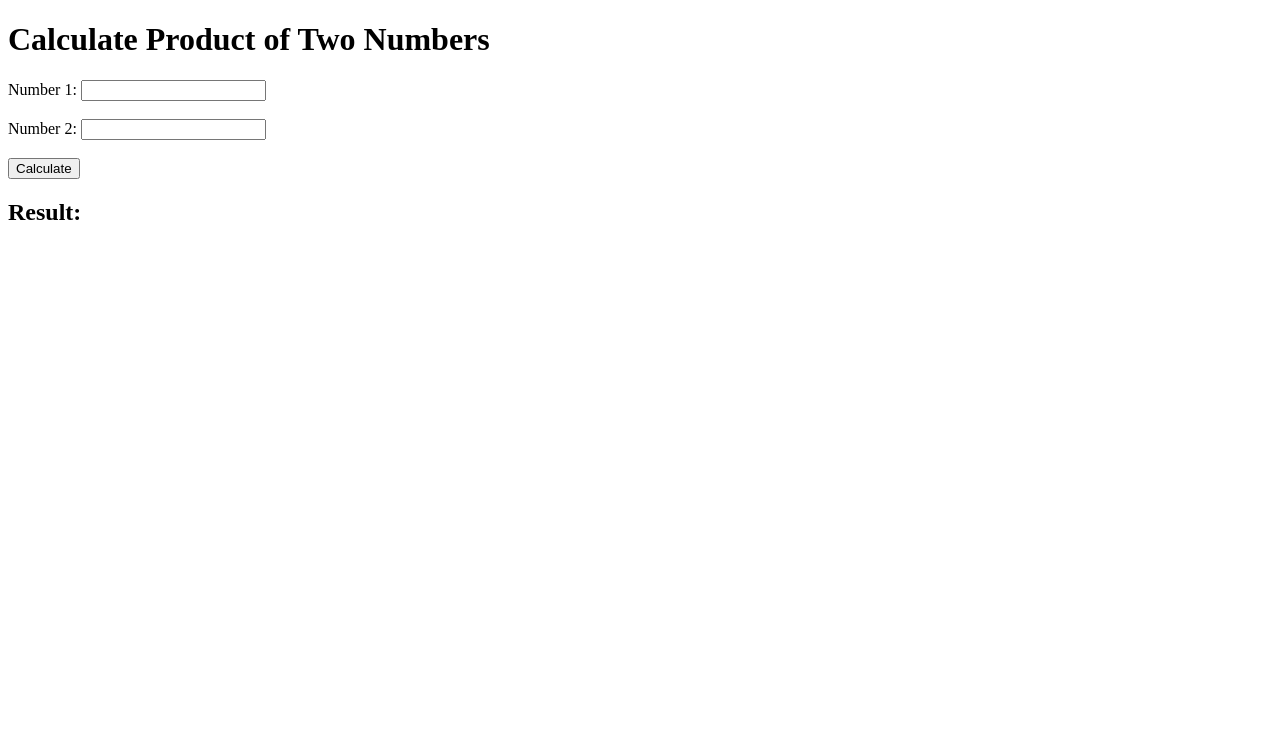
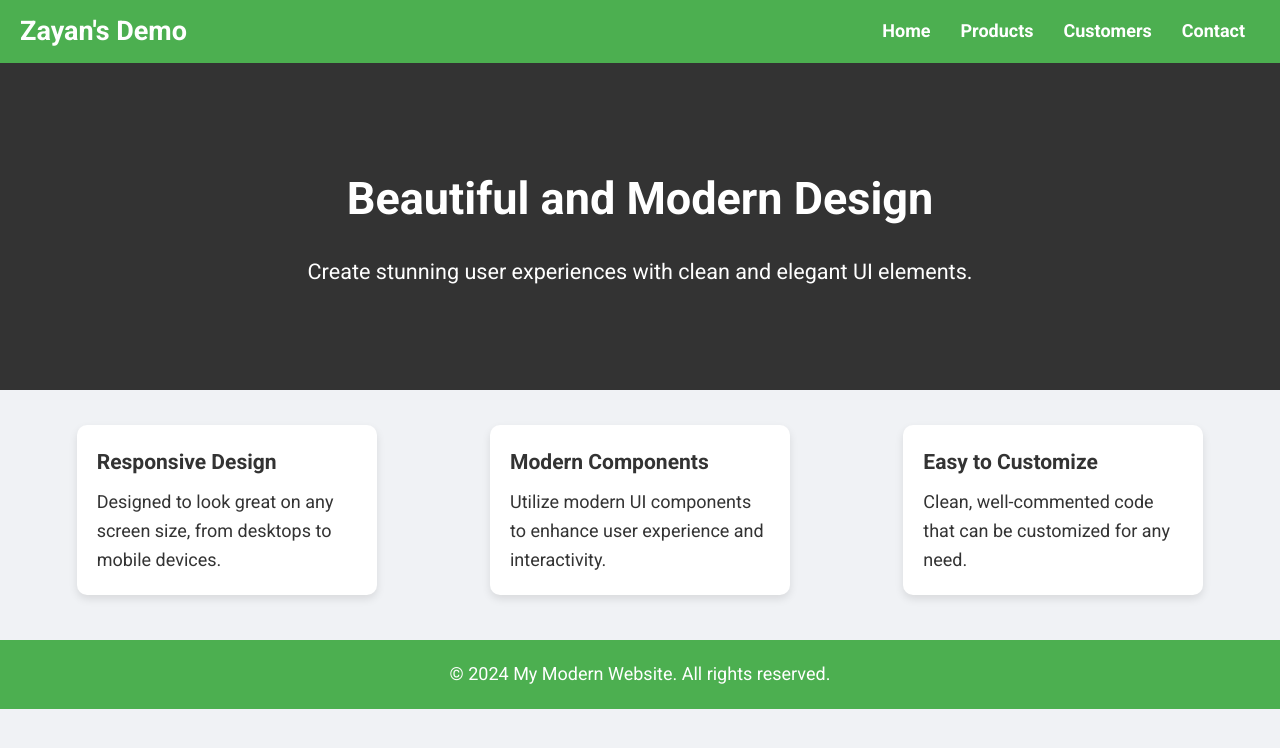
Before and after one commit to zayans26/mystaticwebapp, a plain HTML site: page public/index.html in a window 1280 px wide. Drawn offline with Linux system fonts and the light colour scheme.

Commit message:
checked-in new files

```diff
--- a/public/index.html
+++ b/public/index.html
@@ -1,56 +1,157 @@
 <!DOCTYPE html>
 <html lang="en">
 <head>
-    <meta charset="UTF-8">
-    <meta name="viewport" content="width=device-width, initial-scale=1.0">
-    <title>Product Calculator</title>
-    <script>
-        async function calculateProduct(event) {
-            event.preventDefault();
+  <meta charset="UTF-8">
+  <meta name="viewport" content="width=device-width, initial-scale=1.0">
+  <title>Zayans Demo Portal</title>
+  <link href="https://fonts.googleapis.com/css2?family=Roboto:wght@400;700&display=swap" rel="stylesheet">
+  <style>
+    * {
+      box-sizing: border-box;
+      margin: 0;
+      padding: 0;
+      font-family: 'Roboto', sans-serif;
+    }
 
-            // Get the values from the input fields
-            const num1 = document.getElementById('num1').value;
-            const num2 = document.getElementById('num2').value;
+    body {
+      line-height: 1.6;
+      font-size: 18px;
+      color: #333;
+      background-color: #f0f2f5;
+    }
 
-            // Create the request payload
-            const payload = {
-                num1: parseInt(num1),
-                num2: parseInt(num2)
-            };
+    .top-bar {
+      display: flex;
+      align-items: center;
+      justify-content: space-between;
+      background: #4CAF50;
+      padding: 10px 20px;
+      color: white;
+    }
 
-            try {
-                // Make the POST request to the Azure Function
-                const response = await fetch('https://zayan.azurewebsites.net/api/generateproduct?code=nKS2reUgrpcIpI7qfSkFyWdQZTuWLkL2oVHadgyw0Fb4AzFurWw23A%3D%3D', {
-                    method: 'POST',
-                    headers: {
-                        'Content-Type': 'application/json'
-                    },
-                    body: JSON.stringify(payload)
-                });
+    .logo {
+      font-size: 1.5em;
+      font-weight: bold;
+    }
 
-                // Parse the response
-                const result = await response.text();
+    .menu {
+      list-style: none;
+      display: flex;
+    }
 
-                // Display the result in the result div
-                document.getElementById('result').innerText = result;
-            } catch (error) {
-                document.getElementById('result').innerText = 'Error occurred: ' + error;
-            }
-        }
-    </script>
+    .menu li {
+      margin: 0 15px;
+    }
+
+    .menu a {
+      color: white;
+      text-decoration: none;
+      font-weight: 700;
+    }
+
+    .menu a:hover {
+      text-decoration: underline;
+    }
+
+    header {
+      text-align: center;
+      padding: 20px;
+      color: white;
+    }
+
+    header h1 {
+      margin: 0;
+      font-size: 2.5em;
+    }
+
+    .hero {
+      background: #333;
+      color: white;
+      text-align: center;
+      padding: 100px 20px;
+    }
+
+    .hero h2 {
+      font-size: 2.5em;
+    }
+
+    .hero p {
+      font-size: 1.2em;
+      margin-top: 20px;
+    }
+
+    .cards-container {
+      display: flex;
+      justify-content: space-around;
+      flex-wrap: wrap;
+      margin: 20px;
+    }
+
+    .card {
+      background: white;
+      border-radius: 10px;
+      box-shadow: 0 4px 8px rgba(0, 0, 0, 0.1);
+      margin: 15px;
+      padding: 20px;
+      width: 300px;
+      transition: transform 0.2s;
+    }
+
+    .card:hover {
+      transform: scale(1.05);
+    }
+
+    .card h3 {
+      margin-bottom: 10px;
+    }
+
+    .card p {
+      font-size: 1em;
+    }
+
+    .footer {
+      text-align: center;
+      padding: 20px;
+      background: #4CAF50;
+      color: white;
+      margin-top: 30px;
+    }
+  </style>
 </head>
 <body>
-    <h1>Calculate Product of Two Numbers</h1>
-    <form onsubmit="calculateProduct(event)">
-        <label for="num1">Number 1:</label>
-        <input type="number" id="num1" required>
-        <br><br>
-        <label for="num2">Number 2:</label>
-        <input type="number" id="num2" required>
-        <br><br>
-        <button type="submit">Calculate</button>
-    </form>
-    <h2>Result:</h2>
-    <div id="result"></div>
+  <div class="top-bar">
+    <div class="logo">Zayan's Demo</div>
+    <ul class="menu">
+      <li><a href="#">Home</a></li>
+      <li><a href="products.html">Products</a></li>
+      <li><a href="#">Customers</a></li>
+      <li><a href="#">Contact</a></li>
+    </ul>
+  </div>
+
+
+  <section class="hero">
+    <h2>Beautiful and Modern Design</h2>
+    <p>Create stunning user experiences with clean and elegant UI elements.</p>
+  </section>
+
+  <div class="cards-container">
+    <div class="card">
+      <h3>Responsive Design</h3>
+      <p>Designed to look great on any screen size, from desktops to mobile devices.</p>
+    </div>
+    <div class="card">
+      <h3>Modern Components</h3>
+      <p>Utilize modern UI components to enhance user experience and interactivity.</p>
+    </div>
+    <div class="card">
+      <h3>Easy to Customize</h3>
+      <p>Clean, well-commented code that can be customized for any need.</p>
+    </div>
+  </div>
+
+  <footer class="footer">
+    <p>&copy; 2024 My Modern Website. All rights reserved.</p>
+  </footer>
 </body>
 </html>
```
Also changed, not shown: public/index-old.html (added, +56 -0 lines), public/products.html (added, +165 -0 lines).
